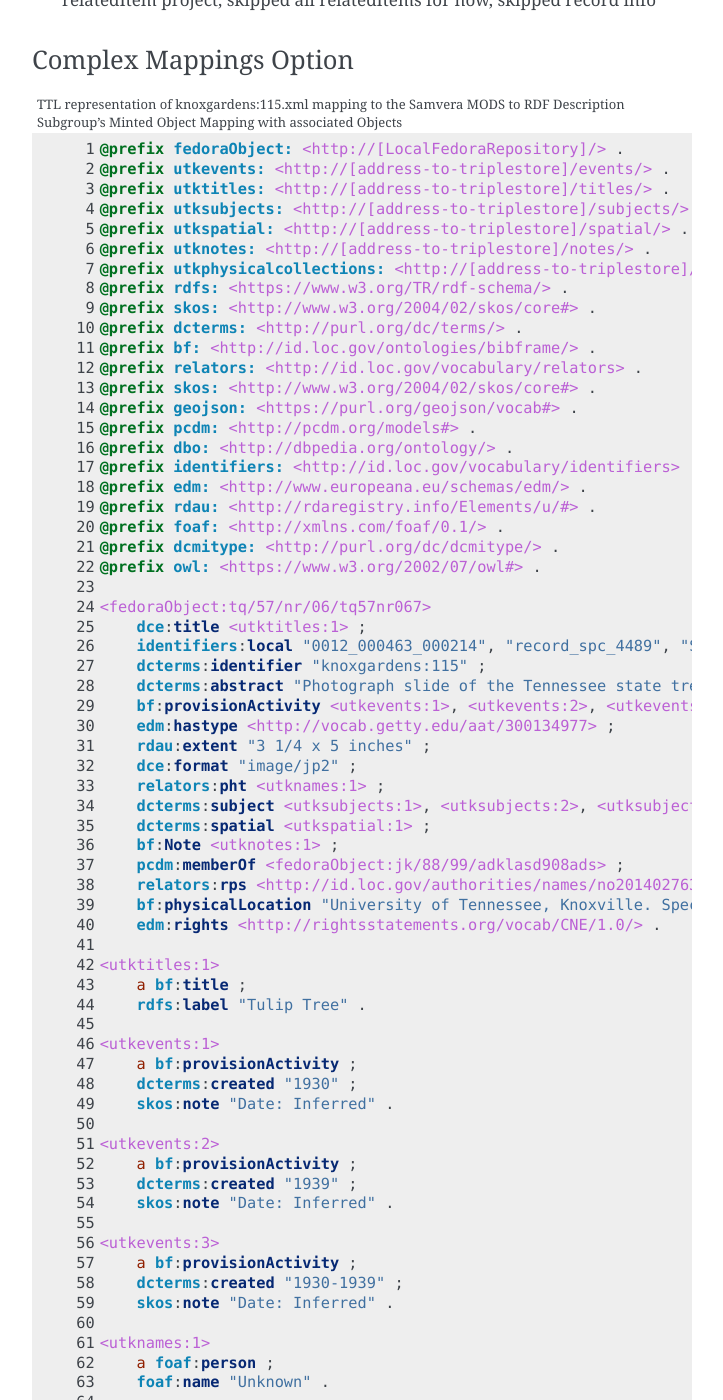
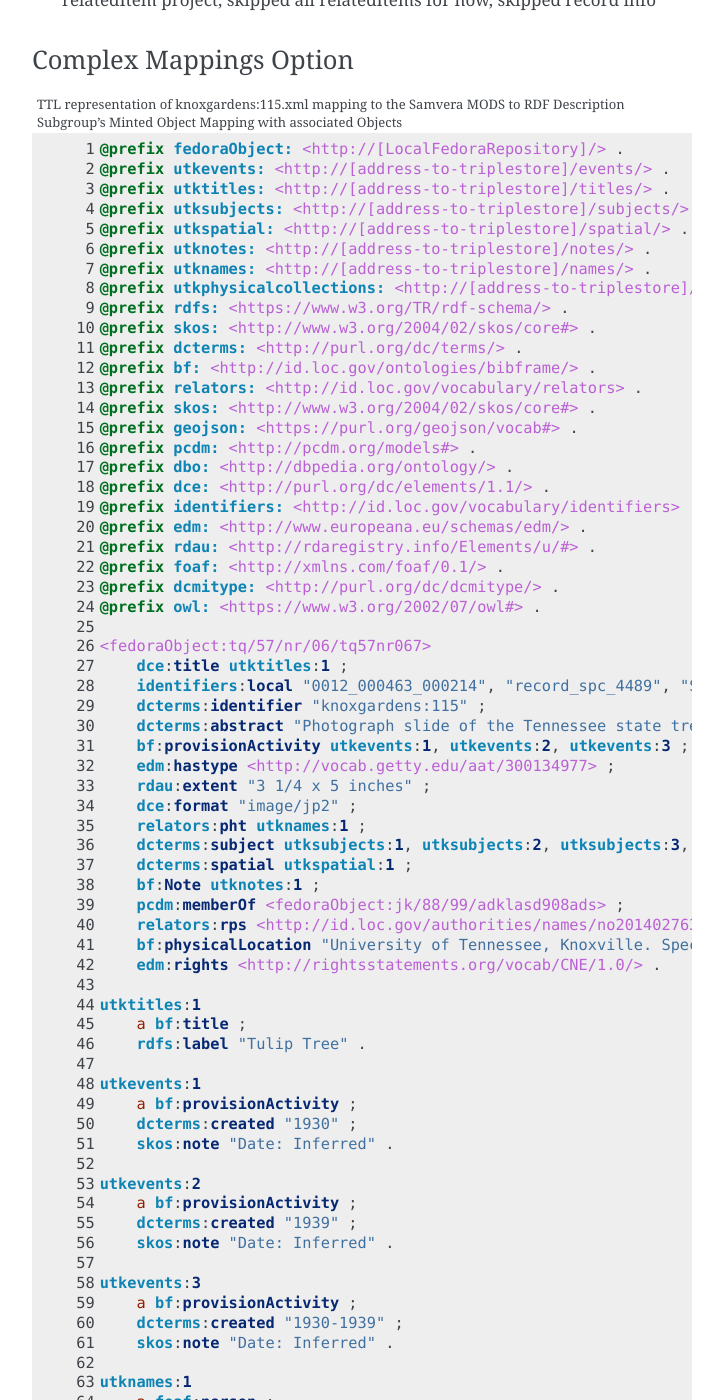
Before and after one commit to markpbaggett/utk_hyrax_review_docs, a Sphinx documentation site: the page built from docs/source/demo1/7_mods_to_rdf.rst, in a window 1280 px wide and 1400 px high, scrolled down 9437 px. Shown: the whole window, without its empty margins (388-1111 px from the left). Built offline with Sphinx 7.4.7, drawn with Linux system fonts in a browser that asks for light colours; some of the changed text lies outside the part shown.

Commit message:
Remove :crocodile: mouths from iris where not needed.

```diff
--- a/docs/source/demo1/7_mods_to_rdf.rst
+++ b/docs/source/demo1/7_mods_to_rdf.rst
@@ -455,6 +455,7 @@ Complex Mappings Option
     @prefix utksubjects: <http://[address-to-triplestore]/subjects/> .
     @prefix utkspatial: <http://[address-to-triplestore]/spatial/> .
     @prefix utknotes: <http://[address-to-triplestore]/notes/> .
+    @prefix utknames: <http://[address-to-triplestore]/names/> .
     @prefix utkphysicalcollections: <http://[address-to-triplestore]/physicalcollections/> .
     @prefix rdfs: <https://www.w3.org/TR/rdf-schema/> .
     @prefix skos: <http://www.w3.org/2004/02/skos/core#> .
@@ -465,6 +466,7 @@ Complex Mappings Option
     @prefix geojson: <https://purl.org/geojson/vocab#> .
     @prefix pcdm: <http://pcdm.org/models#> .
     @prefix dbo: <http://dbpedia.org/ontology/> .
+    @prefix dce: <http://purl.org/dc/elements/1.1/> .
     @prefix identifiers: <http://id.loc.gov/vocabulary/identifiers> .
     @prefix edm: <http://www.europeana.eu/schemas/edm/> .
     @prefix rdau: <http://rdaregistry.info/Elements/u/#> .
@@ -473,73 +475,73 @@ Complex Mappings Option
     @prefix owl: <https://www.w3.org/2002/07/owl#> .
 
     <fedoraObject:tq/57/nr/06/tq57nr067>
-        dce:title <utktitles:1> ;
+        dce:title utktitles:1 ;
         identifiers:local "0012_000463_000214", "record_spc_4489", "Slide 1", "Film 96" ;
         dcterms:identifier "knoxgardens:115" ;
         dcterms:abstract "Photograph slide of the Tennessee state tree, the tulip tree" ;
-        bf:provisionActivity <utkevents:1>, <utkevents:2>, <utkevents:3> ;
+        bf:provisionActivity utkevents:1, utkevents:2, utkevents:3 ;
         edm:hastype <http://vocab.getty.edu/aat/300134977> ;
         rdau:extent "3 1/4 x 5 inches" ;
         dce:format "image/jp2" ;
-        relators:pht <utknames:1> ;
-        dcterms:subject <utksubjects:1>, <utksubjects:2>, <utksubjects:3>, <utksubjects:4> ;
-        dcterms:spatial <utkspatial:1> ;
-        bf:Note <utknotes:1> ;
+        relators:pht utknames:1 ;
+        dcterms:subject utksubjects:1, utksubjects:2, utksubjects:3, utksubjects:4 ;
+        dcterms:spatial utkspatial:1 ;
+        bf:Note utknotes:1 ;
         pcdm:memberOf <fedoraObject:jk/88/99/adklasd908ads> ;
         relators:rps <http://id.loc.gov/authorities/names/no2014027633> ;
         bf:physicalLocation "University of Tennessee, Knoxville. Special Collections" ;
         edm:rights <http://rightsstatements.org/vocab/CNE/1.0/> .
 
-    <utktitles:1>
+    utktitles:1
         a bf:title ;
         rdfs:label "Tulip Tree" .
 
-    <utkevents:1>
+    utkevents:1
         a bf:provisionActivity ;
         dcterms:created "1930" ;
         skos:note "Date: Inferred" .
 
-    <utkevents:2>
+    utkevents:2
         a bf:provisionActivity ;
         dcterms:created "1939" ;
         skos:note "Date: Inferred" .
 
-    <utkevents:3>
+    utkevents:3
         a bf:provisionActivity ;
         dcterms:created "1930-1939" ;
         skos:note "Date: Inferred" .
 
-    <utknames:1>
+    utknames:1
         a foaf:person ;
         foaf:name "Unknown" .
 
-    <utksubjects:1>
+    utksubjects:1
         a skos:Concept ;
-        rdf:label "Photography of gardens";
+        rdfs:label "Photography of gardens";
         skos:exactMatch <http://id.loc.gov/authorities/subjects/sh85101348.html> .
 
-    <utksubjects:2>
+    utksubjects:2
         a skos:Concept ;
-        rdf:label "Gardens, American";
+        rdfs:label "Gardens, American";
         skos:exactMatch <http://id.loc.gov/authorities/subjects/sh85101348.html> .
 
-    <utksubjects:3>
+    utksubjects:3
         a skos:Concept ;
-        rdf:label "Liriodendron tulipifera";
+        rdfs:label "Liriodendron tulipifera";
         skos:exactMatch <http://id.loc.gov/authorities/subjects/sh85077428.html> .
 
-    <utksubjects:4>
+    utksubjects:4
         a skos:Concept ;
-        rdf:label "Flowering trees";
+        rdfs:label "Flowering trees";
         skos:exactMatch <http://id.loc.gov/authorities/subjects/sh85049328.tml> .
 
-    <utkspatial:1>
+    utkspatial:1
         a edm:Place ;
         rdfs:label "Knoxville (Tenn.)" ;
         owl:sameAs <http://id.loc.gov/authorities/names/n79109786> ;
         geojson:coordinates "35.96064, -83.92074" .
 
-    <utknotes:1>
+    utknotes:1
         a bf:Note ;
         rdfs:label "Mrs. A. C. Bruner donated this collection to the University of Tennessee. Creation dates were inferred from the dates associated with the archival collection and the activity dates of the Jim Thompson Company." .
 
@@ -547,7 +549,7 @@ Complex Mappings Option
         a pcdm:Collection ;
         rdfs:label "Knoxville Gardens Slides" .
 
-    <utkphysicalcollections:1>
+    utkphysicalcollections:1
         a dcmitype:Collection ;
         rdfs:label "Knoxville Gardens Slides" ;
         owl:sameAs <https://n2t.net/ark:/87290/v88w3bgf> .
```
